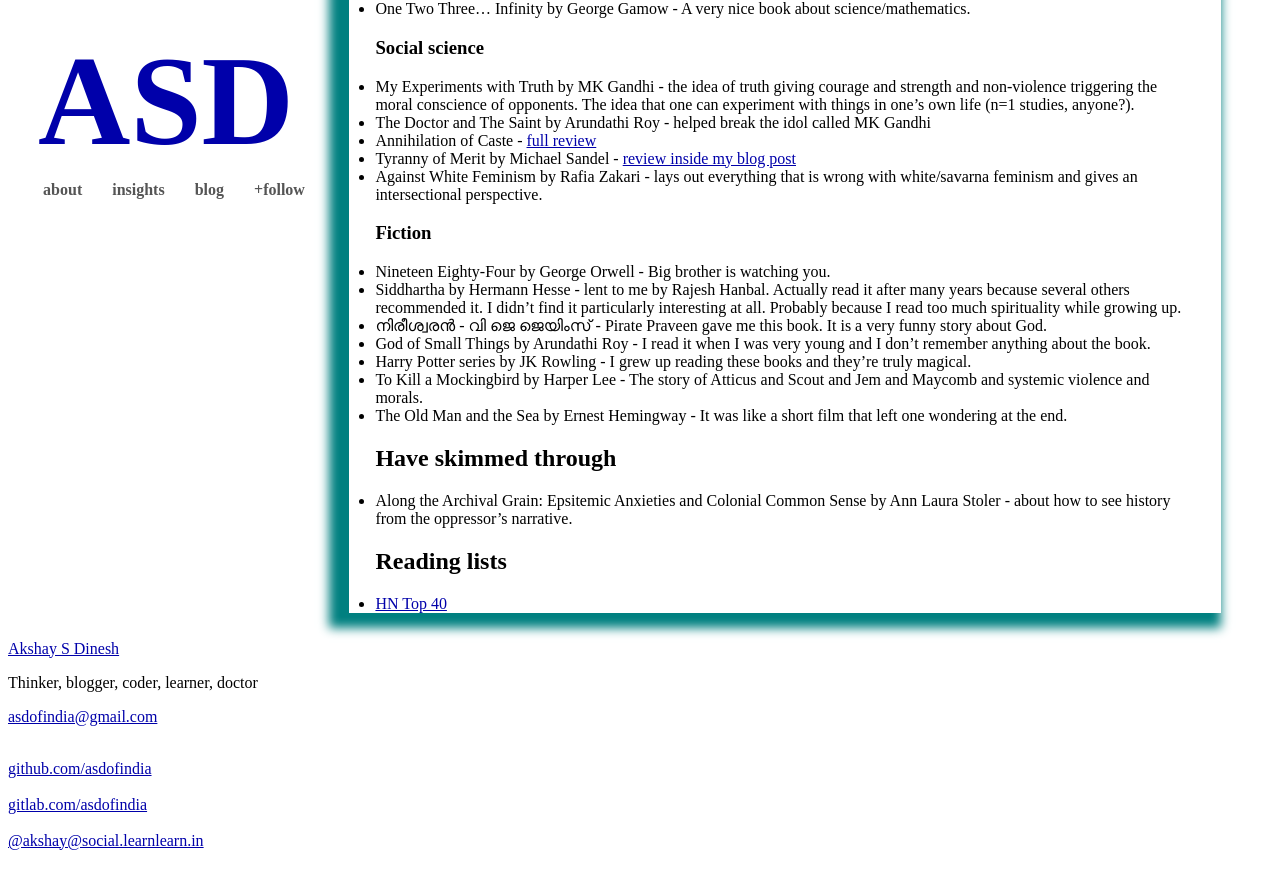
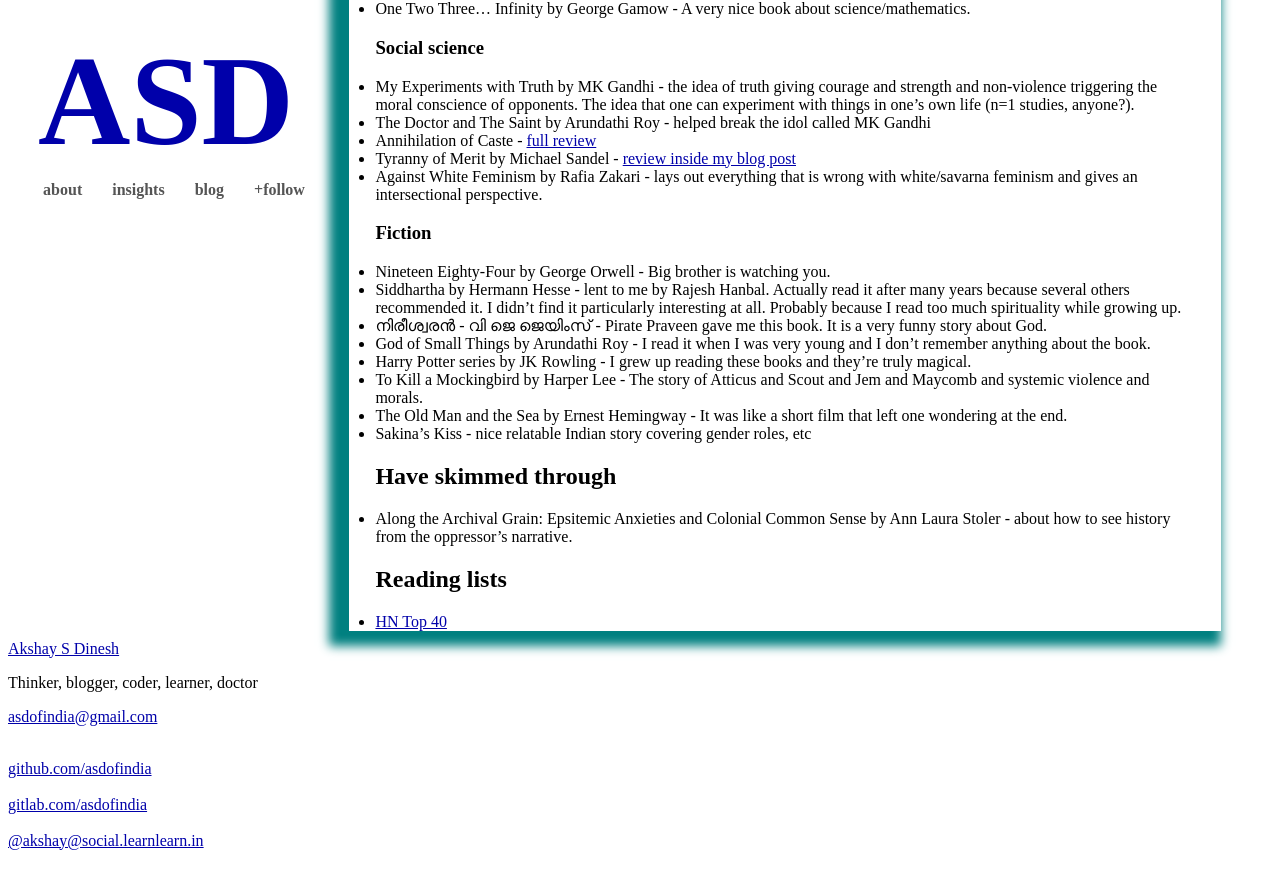
Before and after one commit to asdofindia/asdofindia.github.io, a Jekyll site: the page built from books.md, in a window 1280 px wide and 900 px high, scrolled down 1477 px. Shown: the top 889 px of the window. Built offline with Jekyll 4.4.1, drawn with Linux system fonts in a browser that asks for light colours.

Commit message:
add sakina's kiss

```diff
--- a/books.md
+++ b/books.md
@@ -90,6 +90,7 @@ This page lists the books I have read and the books I want to read.
 * Harry Potter series by JK Rowling - I grew up reading these books and they're truly magical.
 * To Kill a Mockingbird by Harper Lee - The story of Atticus and Scout and Jem and Maycomb and systemic violence and morals.
 * The Old Man and the Sea by Ernest Hemingway - It was like a short film that left one wondering at the end.
+* Sakina's Kiss - nice relatable Indian story covering gender roles, etc
 
 ## Have skimmed through ##
 
```
